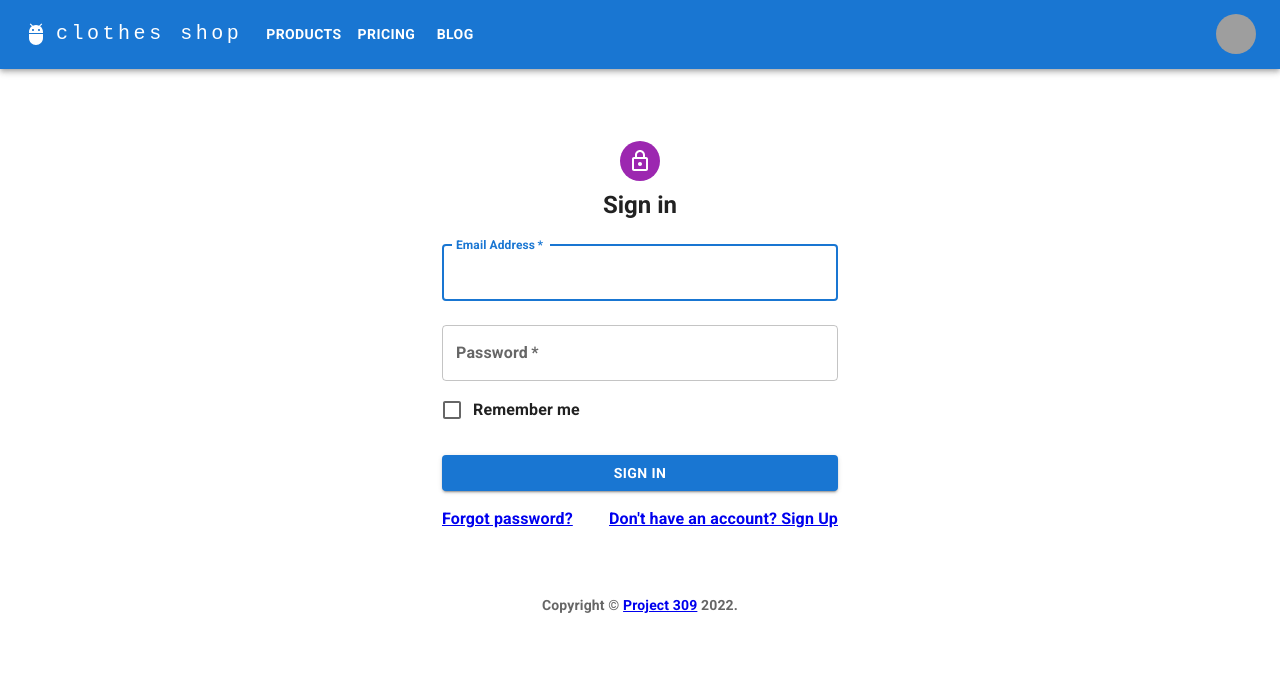
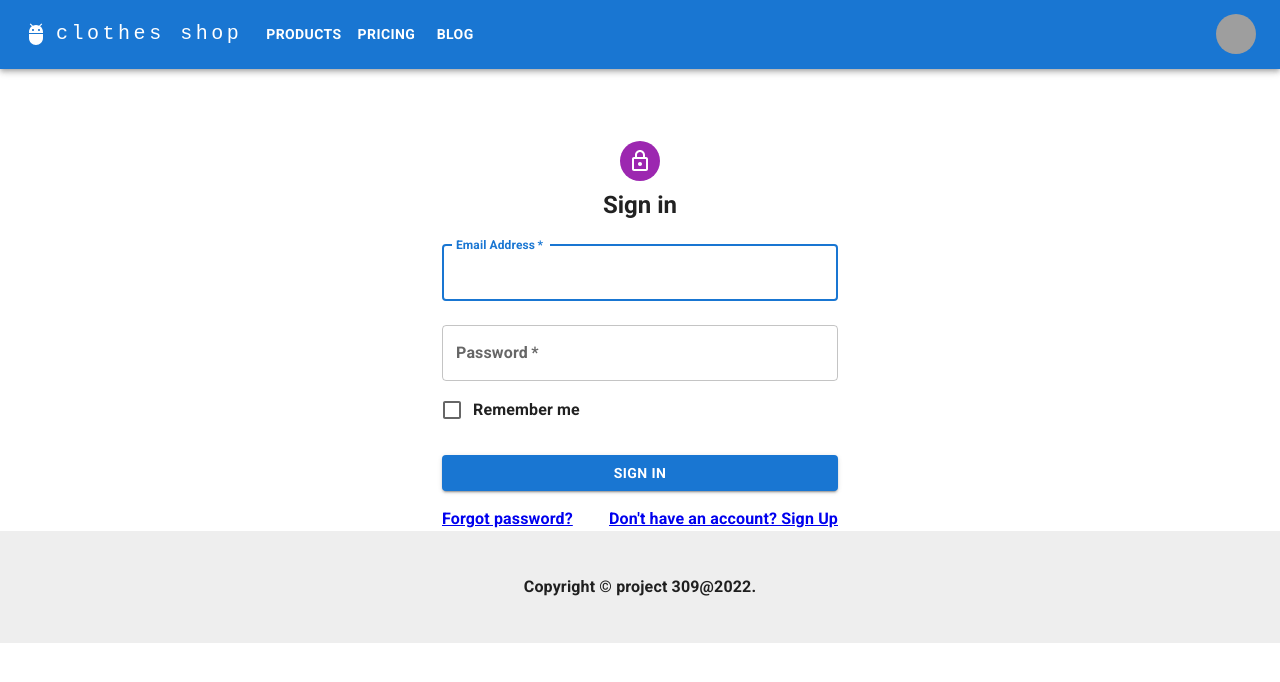
Before and after one commit to mohamed3omar/clothes-e-commerce-, a React (Create React App) app in the folder Frontend/clothes-ecommerce/: page /Login in a window 1280 px wide. Shown: the top 682 px of the page. Built offline with nearby package versions, Linux system fonts and the light colour scheme; grey boxes are pictures that could not be loaded.

Commit message:
Footer and route updates

```diff
--- a/Frontend/clothes-ecommerce/src/App.js
+++ b/Frontend/clothes-ecommerce/src/App.js
@@ -6,6 +6,7 @@ import Login from './pages/login/Login'
 import Register from './pages/register/Register'
 import Dashboard from './pages/dashboard/Dashboard'
 import Navbar from './component/Navbar';
+import Footer from './component/Footer';
 function App() {
   return (
      <>
@@ -18,6 +19,7 @@ function App() {
                   <Route  path="/admin" element ={<Dashboard/> }/>
               </Routes>
           </Router>
+          <Footer/>
      </>
   );
 }
--- /dev/null
+++ b/Frontend/clothes-ecommerce/src/component/Footer.js
@@ -0,0 +1,39 @@
+import * as React from 'react';
+import Box from '@mui/material/Box';
+import Typography from '@mui/material/Typography';
+import Container from '@mui/material/Container';
+
+function Copyright() {
+  return (
+    <Typography variant="p" align='center' color='light'>
+      {'Copyright © '}
+        project 309
+      {'@'}
+      {new Date().getFullYear()}
+      {'.'}
+    </Typography>
+  );
+}
+
+export default function Footer() {
+  return (
+    <Box
+      sx={{
+        display:'flex',
+        alignItems: 'center',
+        justifyContent: 'center',
+        minHeight: '14vh',
+        backgroundColor:'#eee',
+        color:'light',
+
+      }}
+    >
+
+        <Container color='light'  align='center'  maxWidth="sm">
+          <Copyright />
+
+        </Container>
+
+    </Box>
+  );
+}
--- a/Frontend/clothes-ecommerce/src/pages/dashboard/Dashboard.js
+++ b/Frontend/clothes-ecommerce/src/pages/dashboard/Dashboard.js
@@ -13,7 +13,6 @@ import Badge from '@mui/material/Badge';
 import Container from '@mui/material/Container';
 import Grid from '@mui/material/Grid';
 import Paper from '@mui/material/Paper';
-import Link from '@mui/material/Link';
 import MenuIcon from '@mui/icons-material/Menu';
 import ChevronLeftIcon from '@mui/icons-material/ChevronLeft';
 import NotificationsIcon from '@mui/icons-material/Notifications';
@@ -22,18 +21,6 @@ import Chart from './Chart';
 import Deposits from './Deposits';
 import Orders from './Orders';
 
-function Copyright(props) {
-  return (
-    <Typography variant="body2" color="text.secondary" align="center" {...props}>
-      {'Copyright © '}
-      <Link color="inherit" to="#">
-        project 309
-      </Link>{' '}
-      {new Date().getFullYear()}
-      {'.'}
-    </Typography>
-  );
-}
 
 const drawerWidth = 240;
 
@@ -195,7 +182,7 @@ function DashboardContent() {
                 </Paper>
               </Grid>
             </Grid>
-            <Copyright sx={{ pt: 4 }} />
+
           </Container>
         </Box>
       </Box>
--- a/Frontend/clothes-ecommerce/src/pages/login/Login.js
+++ b/Frontend/clothes-ecommerce/src/pages/login/Login.js
@@ -13,18 +13,6 @@ import Typography from '@mui/material/Typography';
 import Container from '@mui/material/Container';
 import { createTheme, ThemeProvider } from '@mui/material/styles';
 
-function Copyright(props) {
-  return (
-    <Typography variant="body2" color="text.secondary" align="center" {...props}>
-      {'Copyright © '}
-      <Link color="inherit" to="#">
-        Project 309
-      </Link>{' '}
-      {new Date().getFullYear()}
-      {'.'}
-    </Typography>
-  );
-}
 
 const theme = createTheme();
 
@@ -103,7 +91,6 @@ export default function Login() {
             </Grid>
           </Box>
         </Box>
-        <Copyright sx={{ mt: 8, mb: 4 }} />
       </Container>
     </ThemeProvider>
   );
--- a/Frontend/clothes-ecommerce/src/pages/register/Register.js
+++ b/Frontend/clothes-ecommerce/src/pages/register/Register.js
@@ -13,18 +13,7 @@ import Typography from '@mui/material/Typography';
 import Container from '@mui/material/Container';
 import { createTheme, ThemeProvider } from '@mui/material/styles';
 
-function Copyright(props) {
-  return (
-    <Typography variant="body2" color="text.secondary" align="center" {...props}>
-      {'Copyright © '}
-      <Link color="inherit" to="https://mui.com/">
-        309 project
-      </Link>{' '}
-      {new Date().getFullYear()}
-      {'.'}
-    </Typography>
-  );
-}
+
 
 const theme = createTheme();
 
@@ -124,7 +113,6 @@ export default function Rigister() {
             </Grid>
           </Box>
         </Box>
-        <Copyright sx={{ mt: 5 }} />
       </Container>
     </ThemeProvider>
   );
```
Lines whose indentation alone changed are shown as unchanged.
